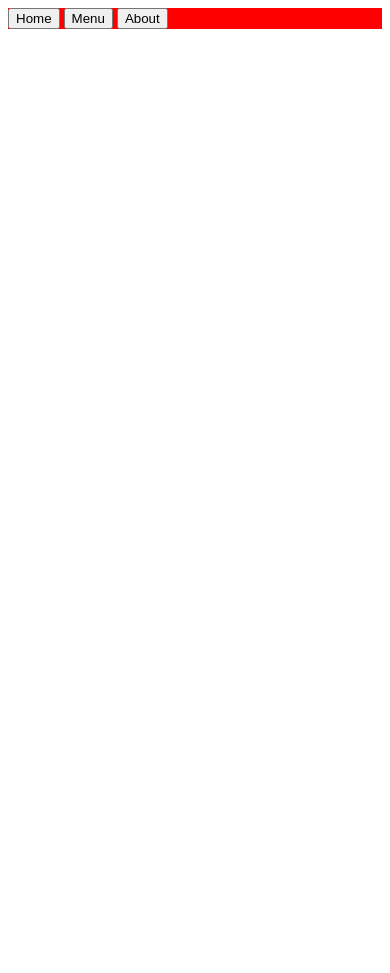
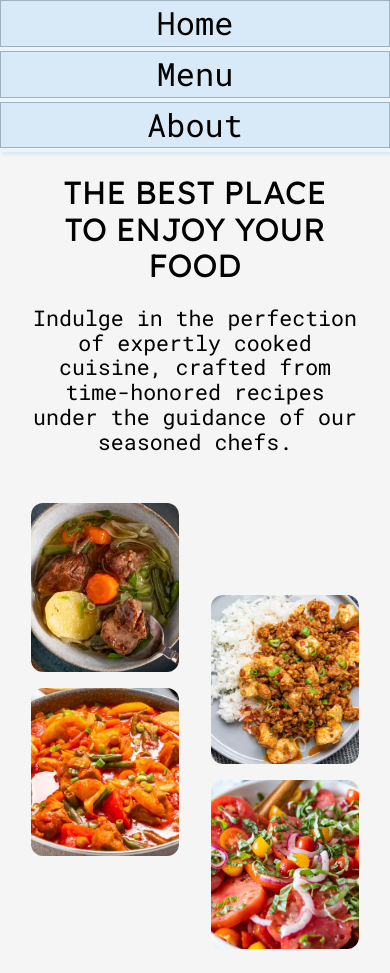
Before and after one commit to SonZir0/odin-restaurant-page, a website built with webpack: page src/index.html in a window 390 px wide. Before the commit the page ends 844 px from the top, so only its background shows below. Built offline with nearby package versions, Linux system fonts and the light colour scheme.

Commit message:
Add the 'Home' tab layout(through js) + style/imgs

```diff
--- /dev/null
+++ b/src/home.css
@@ -0,0 +1,108 @@
+.home {
+    text-align: center;
+    padding: 0px 8%;
+
+    h1 {
+        font-family: 'LexendDeca Flex';
+        font-size: 4.5rem;
+        font-weight: 400;
+        text-transform: uppercase;
+        white-space: pre-line;
+    }
+
+    p {
+        font-size: 1.8rem;
+    }
+}
+
+.images {
+    margin: 3rem 0px 1.5rem;
+    display: grid;
+    gap: 1rem 2rem;
+    grid-template-columns: repeat(4, 1fr);
+    grid-template-rows: repeat(4, 1fr);
+
+    img {
+        object-fit: cover;
+        border-radius: 12px;
+        width: 100%;
+        height: 50svh;
+        grid-row: 1/4;
+    }
+
+    .img2,
+    .img4 {
+        grid-row: 2/5;
+    }
+}
+
+/* Adjust Images */
+@media (max-width: 800px) {
+    .images {
+        grid-template-columns: repeat(2, 1fr);
+        grid-template-rows: repeat(5, 1fr);
+
+        img {
+            width: 100%;
+            height: 50svh;
+        }
+
+        .img1 {
+            grid-row: 1/3;
+        }
+
+        .img2 {
+            grid-row: 2/4;
+        }
+
+        .img3 {
+            grid-row: 3/5;
+        }
+
+        .img4 {
+            grid-row: 4/6;
+        }
+    }
+
+    @media (max-width: 450px) {
+        .images {
+            img {
+                width: 100%;
+                height: 20svh;
+            }
+        }
+    }
+}
+
+/* Adjust Text */
+@media (max-width: 720px) {
+    .home {
+        h1 {
+            font-size: 3.5rem;
+        }
+
+        p {
+            font-size: 1.5rem;
+        }
+    }
+
+    @media (max-width: 565px) {
+        .home {
+            h1 {
+                font-size: 2.5rem;
+            }
+
+            p {
+                font-size: 1.35rem;
+            }
+        }
+
+        @media (max-width: 410px) {
+            .home {
+                h1 {
+                    font-size: 2rem;
+                }
+            }
+        }
+    }
+}
--- a/src/index.js
+++ b/src/index.js
@@ -1,3 +1,44 @@
+import 'normalize.css';
 import './style.css';
+import './home.css'; // move to relevant .js file later
 
-console.log('It just works!');
+import img1 from './img/Nilagang.png'
+import img2 from './img/MapoTofu.png'
+import img3 from './img/PorkAsado.png'
+import img4 from './img/TomatoSalad.png'
+
+const contentDiv = document.querySelector('#content');
+const newElement = document.createElement('div');
+newElement.classList.add("home");
+
+const h1 = document.createElement('h1');
+h1.textContent = "The best place\nto enjoy your food";
+newElement.appendChild(h1);
+
+const p = document.createElement('p');
+p.textContent = "Indulge in the perfection of expertly cooked cuisine, crafted from time-honored recipes under the guidance of our seasoned chefs.";
+newElement.appendChild(p);
+
+const imagesDiv = document.createElement('div');
+imagesDiv.classList.add("images");
+
+const image1 = new Image();
+image1.classList.add("img1");
+image1.src = img1;
+
+const image2 = new Image();
+image2.classList.add("img2");
+image2.src = img2;
+
+const image3 = new Image();
+image3.classList.add("img3");
+image3.src = img3;
+
+const image4 = new Image();
+image4.classList.add("img4");
+image4.src = img4;
+
+imagesDiv.append(image1, image2, image3, image4);
+newElement.appendChild(imagesDiv);
+
+contentDiv.appendChild(newElement);
--- a/src/style.css
+++ b/src/style.css
@@ -1,3 +1,82 @@
-nav {
-    background-color: red;
+@font-face {
+    font-family: 'Roboto Mono-Flex';
+    src: url('./RobotoMono-VariableFont_wght.ttf') format('truetype-variations');
+    src: url('./RobotoMono-VariableFont_wght.ttf') format('truetype') tech('variations');
+    font-weight: 100 1000;
 }
+
+@font-face {
+    font-family: 'LexendDeca Flex';
+    src: url('./LexendDeca-VariableFont_wght.ttf') format('truetype-variations');
+    src: url('./LexendDeca-VariableFont_wght.ttf') format('truetype') tech('variations');
+    font-weight: 100 1000;
+}
+
+:root {
+    --main-color: #ecf4fa;
+    --slightly-darker-color: #d8eaf7;
+    --darker-color: #9DB2BF;
+}
+
+html {
+    box-sizing: border-box;
+    font-family: 'Roboto Mono-Flex';
+}
+
+*,
+*:before,
+*:after {
+    box-sizing: inherit;
+}
+
+body {
+    display: flex;
+    flex-direction: column;
+    background-color: whitesmoke;
+    font-size: 2rem;
+    max-height: 100svh;
+}
+
+header {
+    padding: 1.5rem;
+    background-color: var(--main-color);
+    box-shadow: 2px 3px 3px 0px var(--slightly-darker-color);
+
+    nav {
+        display: flex;
+        justify-content: center;
+        gap: 2.5rem;
+
+        button {
+            padding: 0.5rem 2.5rem;
+            border-radius: 50px;
+            background-color: var(--slightly-darker-color);
+        }
+    }
+}
+
+#content {
+    max-width: 1000px;
+    flex: 1 1 1000px;
+    align-self: center;
+}
+
+/* header adjustment */
+@media (max-width: 600px) {
+    header {
+        padding: 0rem 0rem 0.25rem;
+        nav {
+            display: flex;
+            flex-direction: column;
+            gap: 0.25rem;
+
+            button {
+                border-radius: 0px;
+                border: 1px solid var(--darker-color);
+                padding: 0.25rem 0px;
+                min-width: 150px;
+                flex: 1;
+            }
+        }
+    }
+}
--- a/webpack.config.js
+++ b/webpack.config.js
@@ -30,9 +30,8 @@ module.exports = {
                 test: /\.(woff|woff2|eot|ttf|otf)$/i,
                 type: 'asset/resource',
             },
-
             {
-                test: /\.(png|svg|jpg|jpeg|gif)$/i,
+                test: /\.(png|svg|jpg|jpeg|gif|webp)$/i,
                 type: 'asset/resource',
             },
         ],
```
Also changed, not shown: src/index.html (+2 -1 lines), src/img/FunfettiPancakes.png (added), src/img/MapoTofu.png (added), src/img/MillionDollarPie.png (added), src/img/Nilagang.png (added), src/img/PorkAsado.png (added), src/img/TomatoSalad.png (added).
